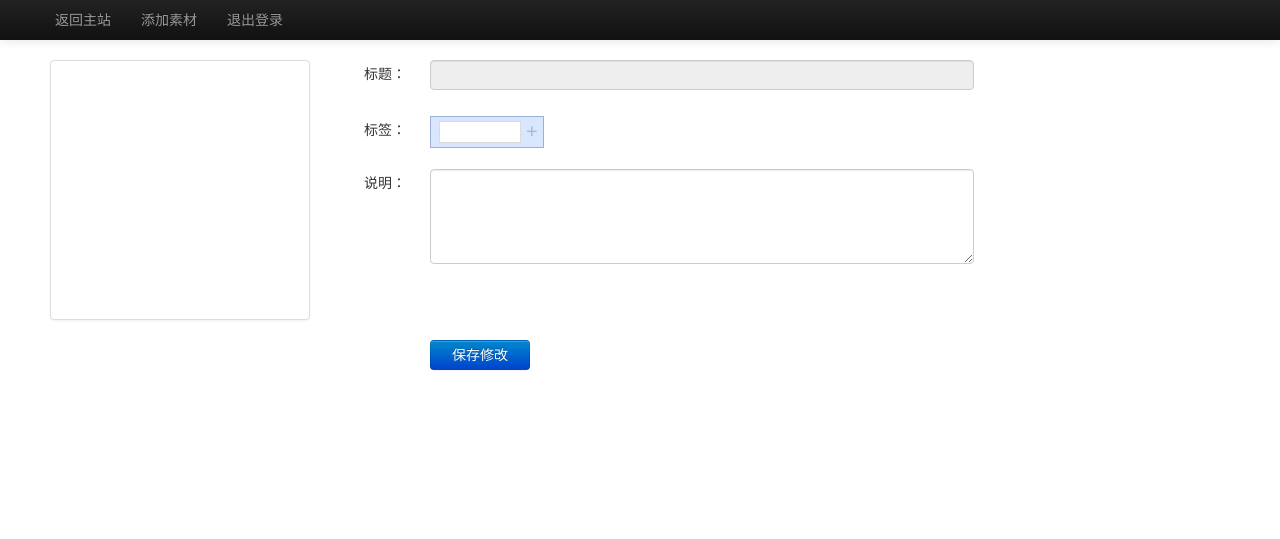
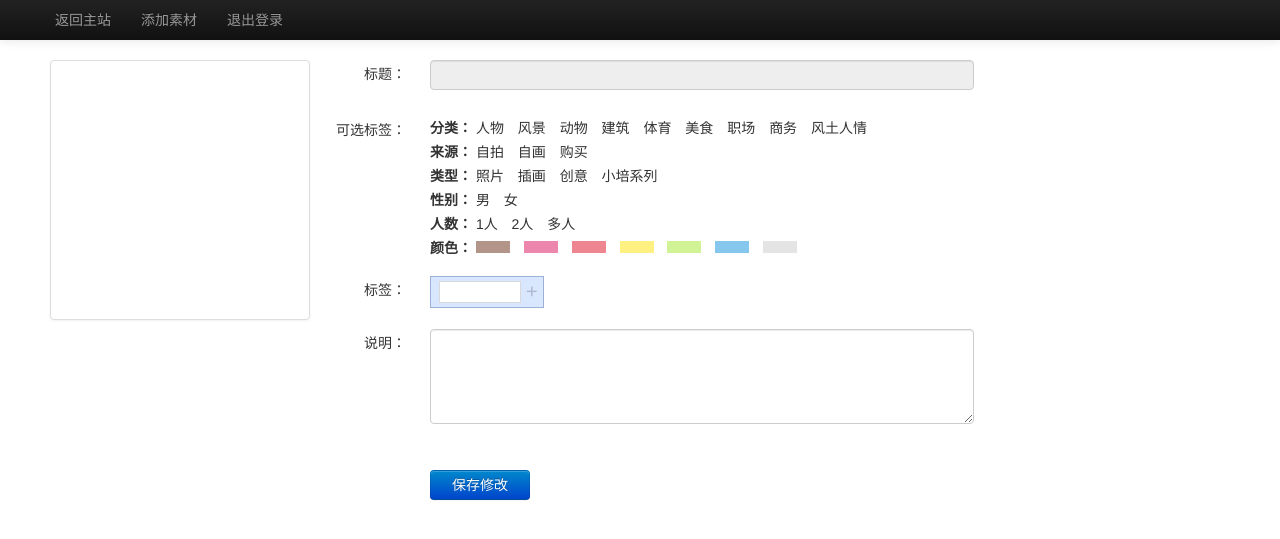
Before and after one commit to phxsuns/sc, a CodeIgniter app: template application/views/admin-edit.php in a window 1280 px wide. Shown: the top 539 px of the page. Run offline with CodeIgniter, Linux system fonts and the light colour scheme; the template is opened without the code that fills it, so the values that code supplies are empty.

Commit message:
后台功能

```diff
--- a/application/views/admin-edit.php
+++ b/application/views/admin-edit.php
@@ -25,6 +25,53 @@
 				<div class="edit-row">
 					<label class="edit-label" for="inputTitle">标题：</label>
 					<div class="edit-control"><input type="text" id="inputTitle" class="input-xxlarge" disabled="disabled" value="<?=$title ?>"></div>
+				</div>
+				<div class="edit-row">
+					<label class="edit-label" for="inputTags">可选标签：</label>
+					<div class="edit-control">
+						<div class="tag-box">
+							<div class="tag-row"><label class="tag-type">分类：</label>
+								<a class="tag-value">人物</a>
+								<a class="tag-value">风景</a>
+								<a class="tag-value">动物</a>
+								<a class="tag-value">建筑</a>
+								<a class="tag-value">体育</a>
+								<a class="tag-value">美食</a>
+								<a class="tag-value">职场</a>
+								<a class="tag-value">商务</a>
+								<a class="tag-value">风土人情</a>
+							</div>
+							<div class="tag-row"><label class="tag-type">来源：</label>
+								<a class="tag-value">自拍</a>
+								<a class="tag-value">自画</a>
+								<a class="tag-value">购买</a>
+							</div>
+							<div class="tag-row"><label class="tag-type">类型：</label>
+								<a class="tag-value">照片</a>
+								<a class="tag-value">插画</a>
+								<a class="tag-value">创意</a>
+								<a class="tag-value">小培系列</a>
+							</div>
+							<div class="tag-row"><label class="tag-type">性别：</label>
+								<a class="tag-value">男</a>
+								<a class="tag-value">女</a>
+							</div>
+							<div class="tag-row"><label class="tag-type">人数：</label>
+								<a class="tag-value">1人</a>
+								<a class="tag-value">2人</a>
+								<a class="tag-value">多人</a>
+							</div>
+							<div class="tag-row"><label class="tag-type">颜色：</label>
+								<a class="tag-value tag-color" title="棕色" style="background:#B29488;">棕色</a>
+								<a class="tag-value tag-color" title="红色" style="background:#ED86AC;">红色</a>
+								<a class="tag-value tag-color" title="红色"style="background:#ED8690;">红色</a>
+								<a class="tag-value tag-color" title="黄色"style="background:#FFF082;">黄色</a>
+								<a class="tag-value tag-color" title="绿色"style="background:#D1F295;">绿色</a>
+								<a class="tag-value tag-color" title="蓝色"style="background:#86C8ED;">蓝色</a>
+								<a class="tag-value tag-color" title="灰色"style="background:#E4E4E4;">灰色</a>
+							</div>
+						</div>
+					</div>
 				</div>
 				<div class="edit-row">
 					<label class="edit-label" for="inputTags">标签：</label>
--- a/static/css/admin.css
+++ b/static/css/admin.css
@@ -206,4 +206,10 @@ li.h-tagslist-add a{
 .h-tagslist-add input:focus{
 	border: 1px solid #4D90FE;
 	box-shadow: none;
-};
+}
+
+/* edit快捷功能 */
+.tag-type{font-weight: bold; display: inline;}
+.tag-row{ height: 24px; line-height: 24px;}
+a.tag-value{ padding-right: 10px; color: #333; cursor: pointer; text-decoration: none;}
+a.tag-color{display: inline-block; height: 12px; width: 24px; overflow: hidden; text-indent: -999px; margin-right:10px;}
--- a/static/js/admin-edit.js
+++ b/static/js/admin-edit.js
@@ -85,3 +85,12 @@ $(function(){
 	});
 
 })();
+
+$(function(){
+	$('a.tag-value').click(function(e){
+		e.preventDefault();
+		var v = $(this).html();
+		$('.h-tagslist-add input').val(v);
+		$('.h-tagslist-add a').trigger('click');
+	});
+})
```
